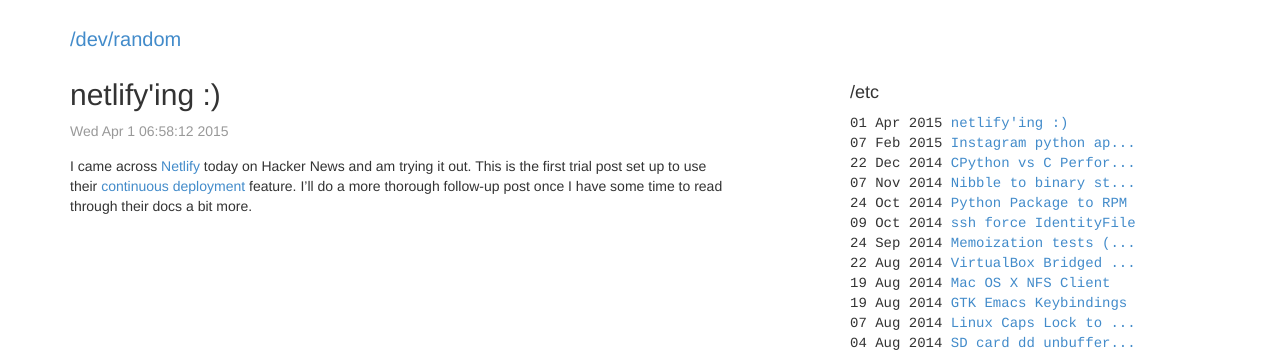
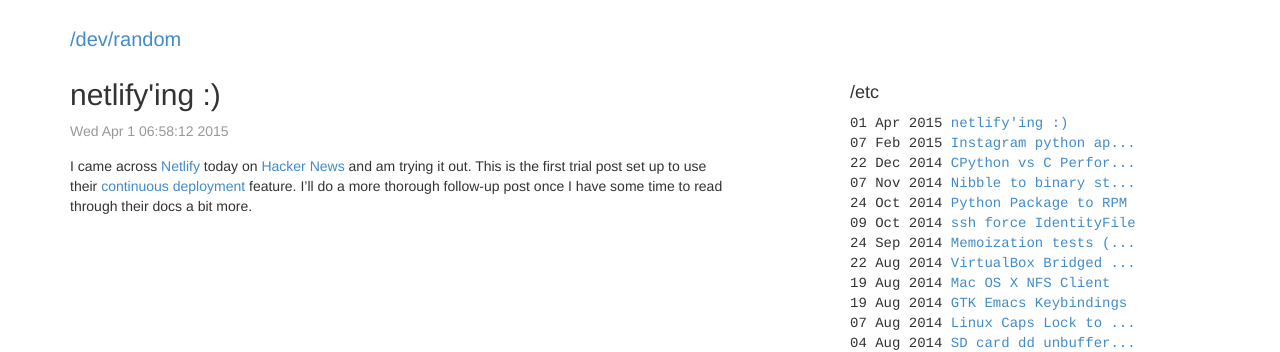
Before and after one commit to cadizm/blog.mcadiz.com, a Jekyll site: the page built from _posts/2015-03-31-netlifying.md, in a window 1280 px wide. Shown: the top 352 px of the page. Built offline with Jekyll 4.4.1, drawn with Linux system fonts in a browser that asks for light colours; nearby versions of some CDN libraries; library files that are not in the unit come from our copies; Markdown is read by kramdown in place of the engine named in the settings; part of the change alters nothing that is shown.

```diff
--- a/_posts/2015-03-31-netlifying.md
+++ b/_posts/2015-03-31-netlifying.md
@@ -4,8 +4,8 @@ title: "netlify'ing :)"
 date: Tue Mar 31 23:58:12 PDT 2015
 ---
 
-I came across [Netlify](https://news.ycombinator.com/item?id=9297316) today
-on Hacker News and am trying it out. This is the first trial post set up
-to use their [continuous deployment](https://www.netlify.com/docs/continuous_deployment)
+I came across [Netlify](https://www.netlify.com/) today on [Hacker News](https://news.ycombinator.com/item?id=9297316)
+and am trying it out. This is the first trial post set up to use their
+[continuous deployment](https://www.netlify.com/docs/continuous_deployment)
 feature. I'll do a more thorough follow-up post once I have some time to
 read through their docs a bit more.
```
